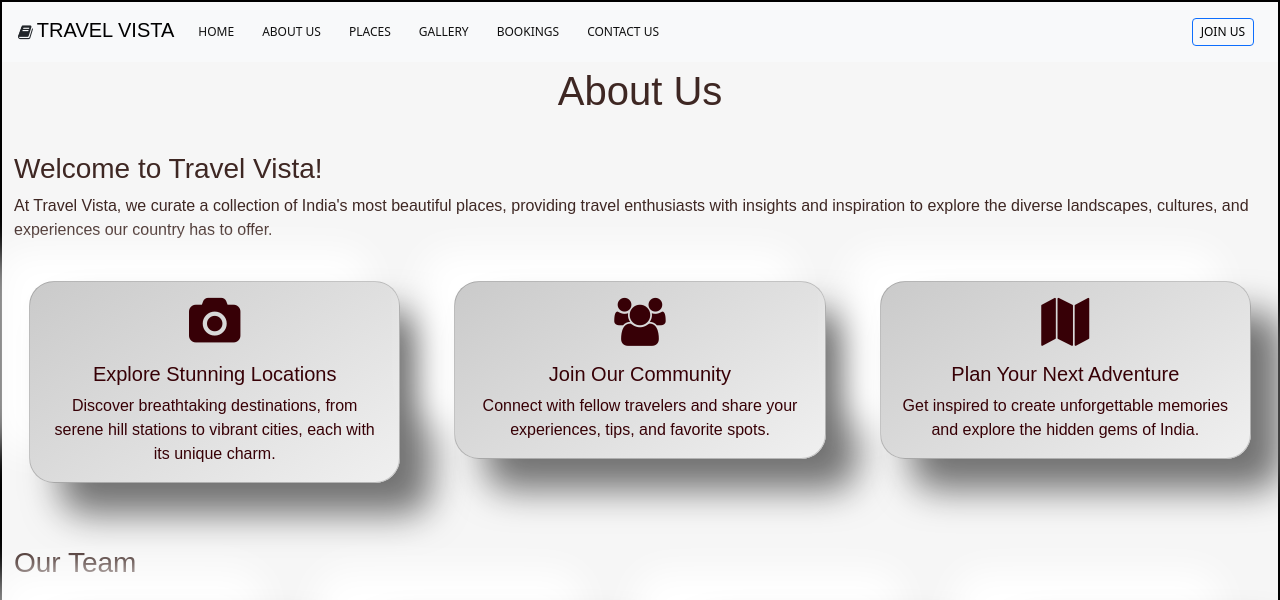
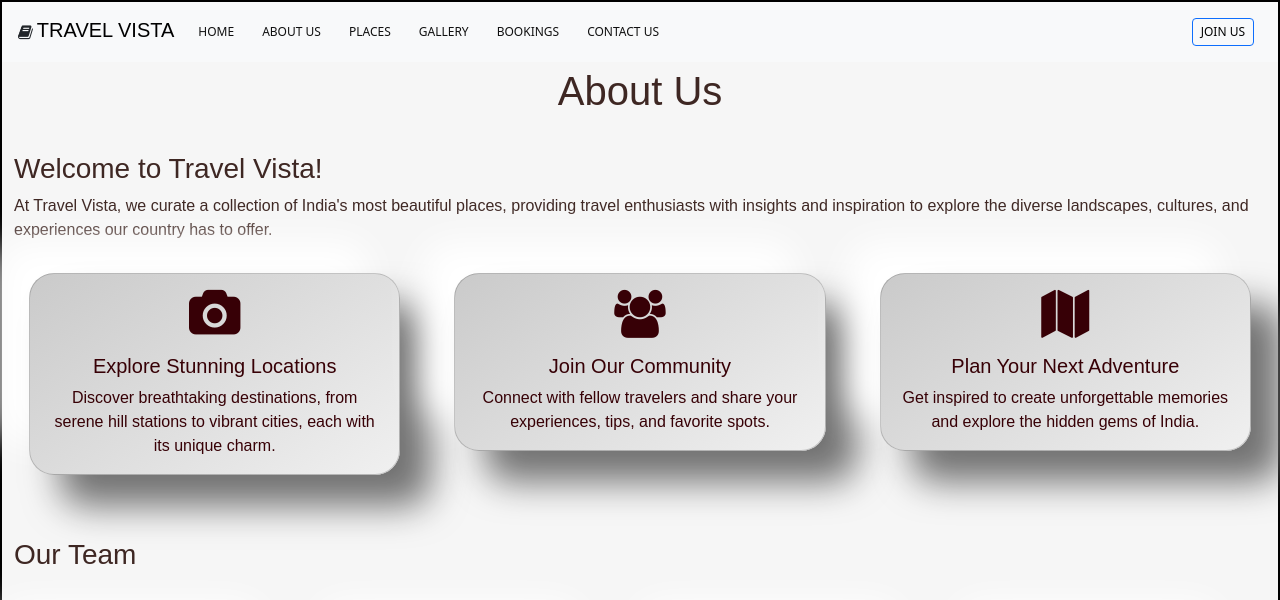
Before and after one commit to webdevavi96/myproject, a Django app: page /about/ in a window 1280 px wide. Shown: the top 600 px of the page. Run offline with Django 5.2, Linux system fonts and the light colour scheme; some web fonts are replaced.

Commit message:
update about.html

```diff
--- a/General/templates/about.html
+++ b/General/templates/about.html
@@ -58,11 +58,11 @@
   <main class="row w-100 m-0 p-0 about">
     <h1 style="text-align: center; padding: 5px;">About Us</h1>
 
-    <div class="container mt-4">
+    <div class="container mt-4 mb-5">
       <h3>Welcome to Travel Vista!</h3>
       <p>At Travel Vista, we curate a collection of India's most beautiful places, providing travel enthusiasts with insights and inspiration to explore the diverse landscapes, cultures, and experiences our country has to offer.</p>
 
-      <div class="row mt-4">
+      <div class="row">
         <div class="col-md-4">
           <div class="card text-center">
             <div class="card-body">
@@ -92,7 +92,7 @@
         </div>
       </div>
 
-      <h3 class="mt-5">Our Team</h3>
+      <h3 class="mt-5 mb-5">Our Team</h3>
       <div class="row">
         <div class="col-md-3">
           <div class="card text-center">
```
